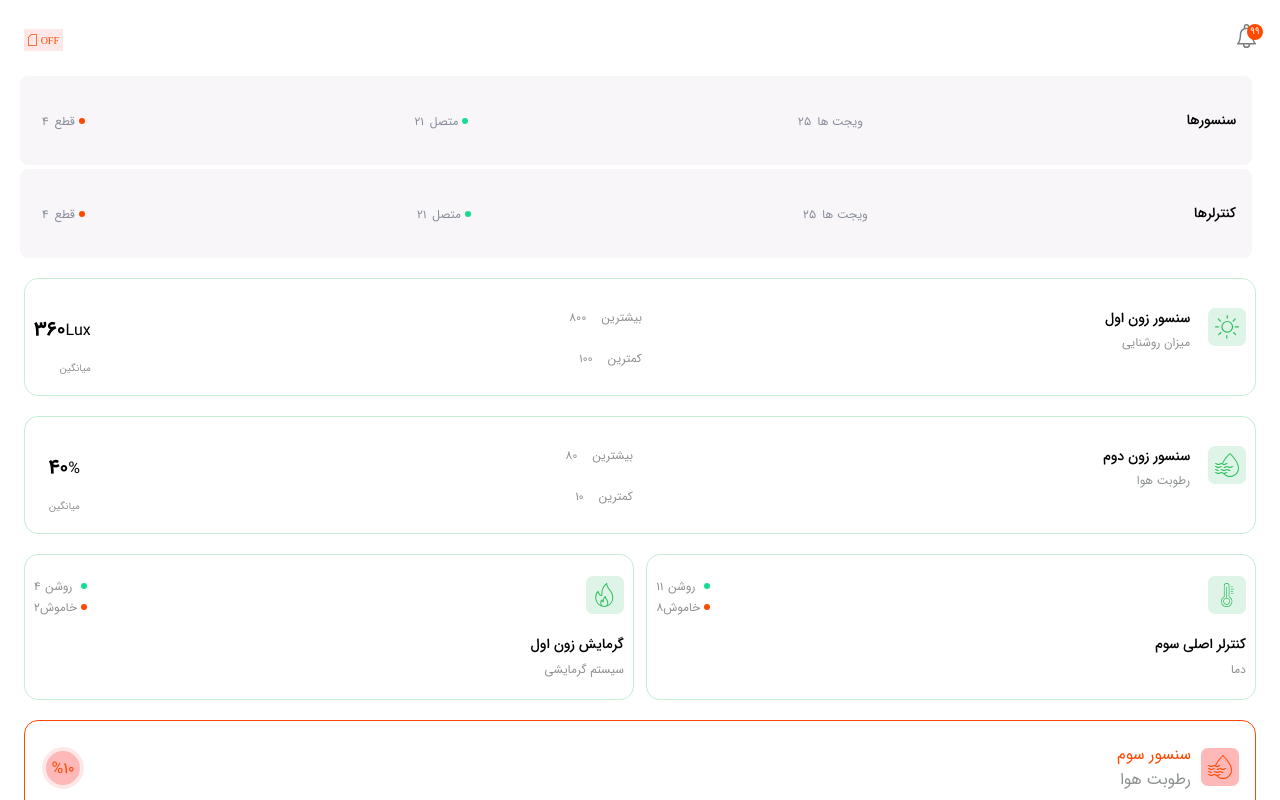
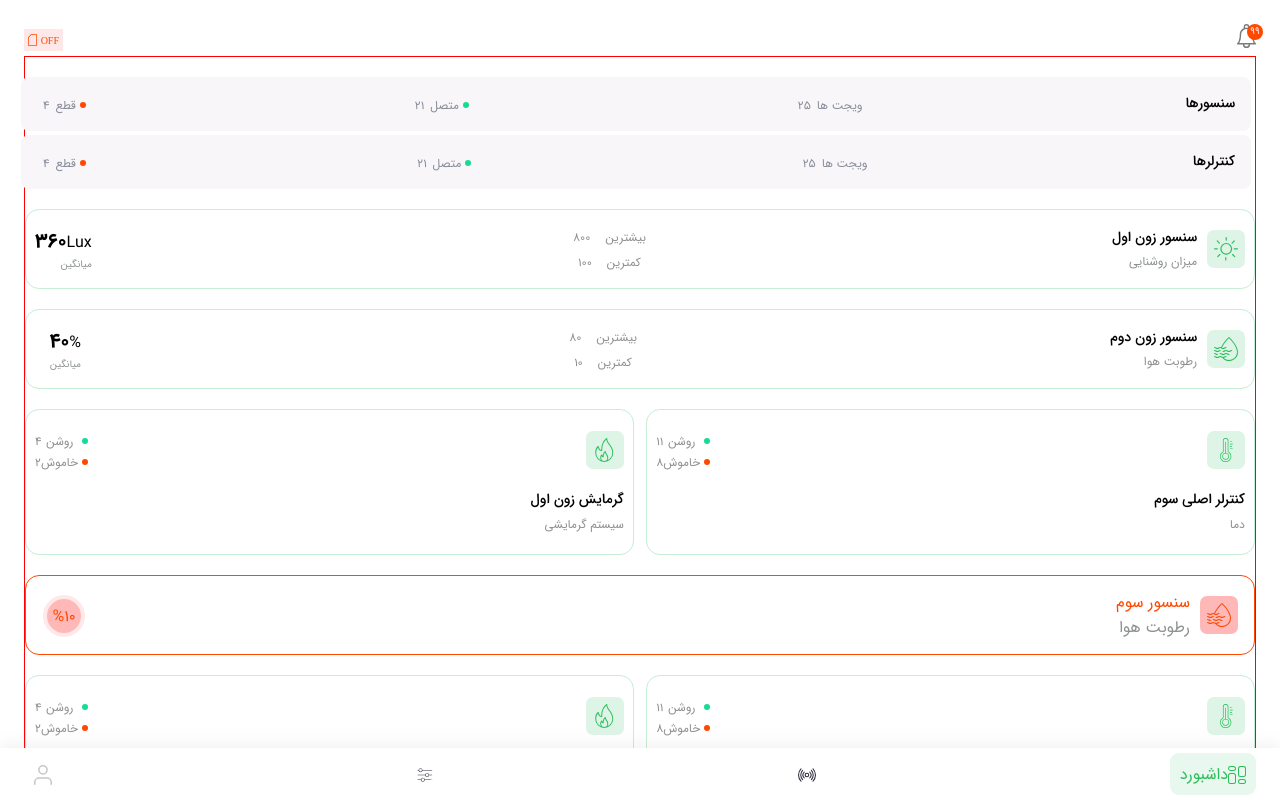
Before and after one commit to babaie774/iot, a Next.js app: page /playgrounds/dashboard in a window 1280 px wide. Shown: the top 800 px of the page. Built offline with nearby package versions, Linux system fonts and the light colour scheme.

Commit message:
fix-size-components

```diff
--- a/src/basicComponents/dashboardContainer/components/access/styles/access.module.scss
+++ b/src/basicComponents/dashboardContainer/components/access/styles/access.module.scss
@@ -1,6 +1,5 @@
 .accessContainer {
   width: 100%;
-  //   border: 0.0625rem red solid;
   display: flex;
   justify-content: space-between;
   align-items: center;
@@ -8,6 +7,7 @@
   margin: 0.25rem;
   background-color: #f8f6f8;
   border-radius: 0.5rem;
+  height: 54px;
 }
 
 .accessContainerTitle {
--- a/src/basicComponents/dashboardContainer/components/checker/styles/checker.module.scss
+++ b/src/basicComponents/dashboardContainer/components/checker/styles/checker.module.scss
@@ -4,6 +4,7 @@
   border: solid 1px #ff4800;
   display: flex;
   flex-direction: row;
+  height: 80px;
   align-items: center;
   justify-content: space-between;
   padding: 21px 16px;
--- a/src/basicComponents/dashboardContainer/components/sensor/index.tsx
+++ b/src/basicComponents/dashboardContainer/components/sensor/index.tsx
@@ -15,18 +15,18 @@ function sensor({ title, usage, highNumber, lowNumber, value, unit, icon }: prop
                     <p className={styles.sensorUsage}>{usage}</p>
                 </div>
             </div>
-            <div className={styles.containerPart}>
-                <p>
+            <div className={styles.containerPartCenter}>
+                <p className={styles.containerPartCenterPart} >
                     <span className={styles.sensorValueTitle}>بیشترین</span>
                     <span className={styles.sensorValueRange}>{highNumber}</span>
                 </p>
-                <p>
+                <p className={styles.containerPartCenterPart}>
                     <span className={styles.sensorValueTitle}>کمترین</span>
                     <span className={styles.sensorValueRange}>{lowNumber}</span>
                 </p>
             </div>
-            <div className={styles.containerPart}>
-                <p>
+            <div className={styles.containerPartLeft}>
+                <p className={styles.containerPartLeftPart}>
                     <span className={styles.sensorValue}>{value}</span>
                     <span className={styles.sensorUnit}>{unit}</span>
                 </p>
--- a/src/basicComponents/dashboardContainer/components/sensor/styles/sensor.module.scss
+++ b/src/basicComponents/dashboardContainer/components/sensor/styles/sensor.module.scss
@@ -7,12 +7,13 @@
   justify-content: space-between;
   align-items: center;
   margin-bottom: 20px;
+  height: 80px;
 }
 
 .sensorIcon {
   width: 38px;
   height: 38px;
-  margin: 0 0 20px 18px;
+  margin: 0 0 0 10px;
   padding: 4px;
   border-radius: 7px;
   background-color: #ddf4e6;
@@ -26,10 +27,22 @@
   }
 }
 
+.containerPartCenter,
+.containerPartRight,
+.containerPartleft {
+  display: flex;
+  flex-direction: column;
+  justify-content: center;
+  align-items: center;
+}
+
 .containerPartRight {
-  display: flex;
   flex-direction: row;
-  justify-content: center;
+}
+
+.containerPartCenterPart,
+.containerPartLeftPart {
+  margin: 0px;
 }
 
 .sensorTitle {
--- a/src/basicComponents/dashboardContainer/index.tsx
+++ b/src/basicComponents/dashboardContainer/index.tsx
@@ -71,7 +71,7 @@ function DashboardContainer() {
     }
 
     return (
-        <>
+        <div className={styles.dashboardContainer}>
             <div className={styles.accessHolder}>
                 {
                     Data.accessText.map(({ title, widgetsNumber, connectionNumber, disconnectNumber }, index) => (
@@ -143,8 +143,7 @@ function DashboardContainer() {
                     )
                     )}
             </div>
-        </>
-
+        </div>
     )
 }
 
--- a/src/basicComponents/dashboardContainer/styles/dashboardContainer.module.scss
+++ b/src/basicComponents/dashboardContainer/styles/dashboardContainer.module.scss
@@ -2,9 +2,13 @@
   margin: 20px 0px;
 }
 
+.dashboardContainer {
+  padding: 0 0 52px 0;
+  border: 1px red solid;
+}
+
 .ControllerHolder {
   margin: 20px 0px;
-  // border: 1px red solid;
   display: flex;
   flex-direction: row;
   justify-content: space-between;
--- a/src/basicComponents/layoutComponents/footer/styles/footer.module.scss
+++ b/src/basicComponents/layoutComponents/footer/styles/footer.module.scss
@@ -1,9 +1,10 @@
 .footerHolder {
-  //   display: none;
   display: flex;
   flex-direction: row;
-  //   border-radius: 5% 50% 0px 0px;
-  //   width: 360px;
+  position: fixed;
+  bottom: 0;
+  right: 0px;
+  width: 100%;
   height: 52px;
   box-shadow: 0 -4px 16px 0 rgba(141, 146, 143, 0.12);
   background-color: #fff;
@@ -16,10 +17,12 @@
   display: flex;
   flex-direction: row;
   align-items: center;
+  padding: 9px 10px 8px;
+  border-radius: 9px;
   svg {
     width: 18px;
-    height: 18px;
-    margin: 6px;
+    // height: 18px;
+    // margin: 6px;
   }
   span {
     display: none;
--- a/src/basicComponents/layoutComponents/header/Styles/header.module.scss
+++ b/src/basicComponents/layoutComponents/header/Styles/header.module.scss
@@ -1,7 +1,6 @@
 .headerContainer {
   display: flex;
   justify-content: space-between;
-  // border: 1px red solid;
   align-items: center;
 }
 
```
